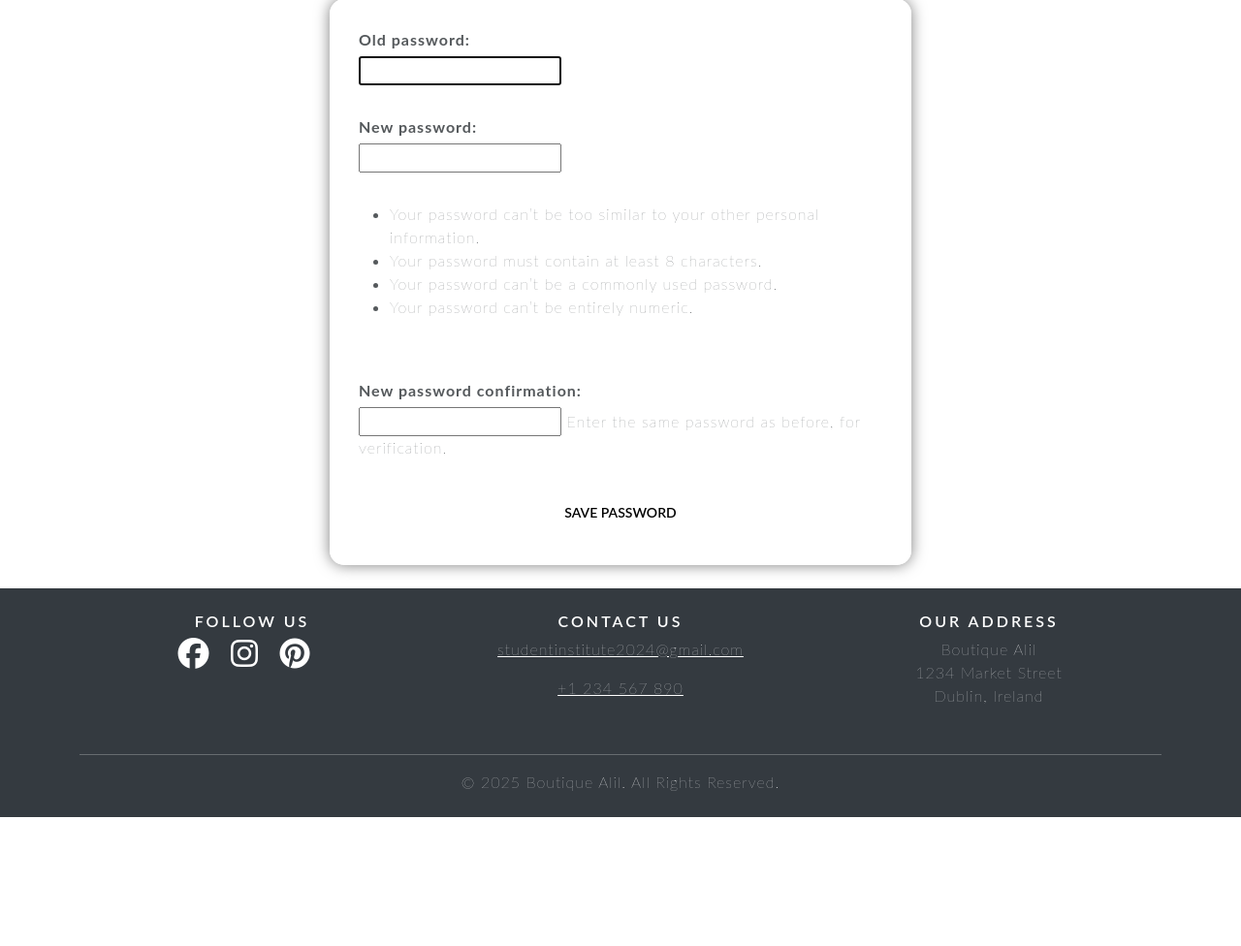
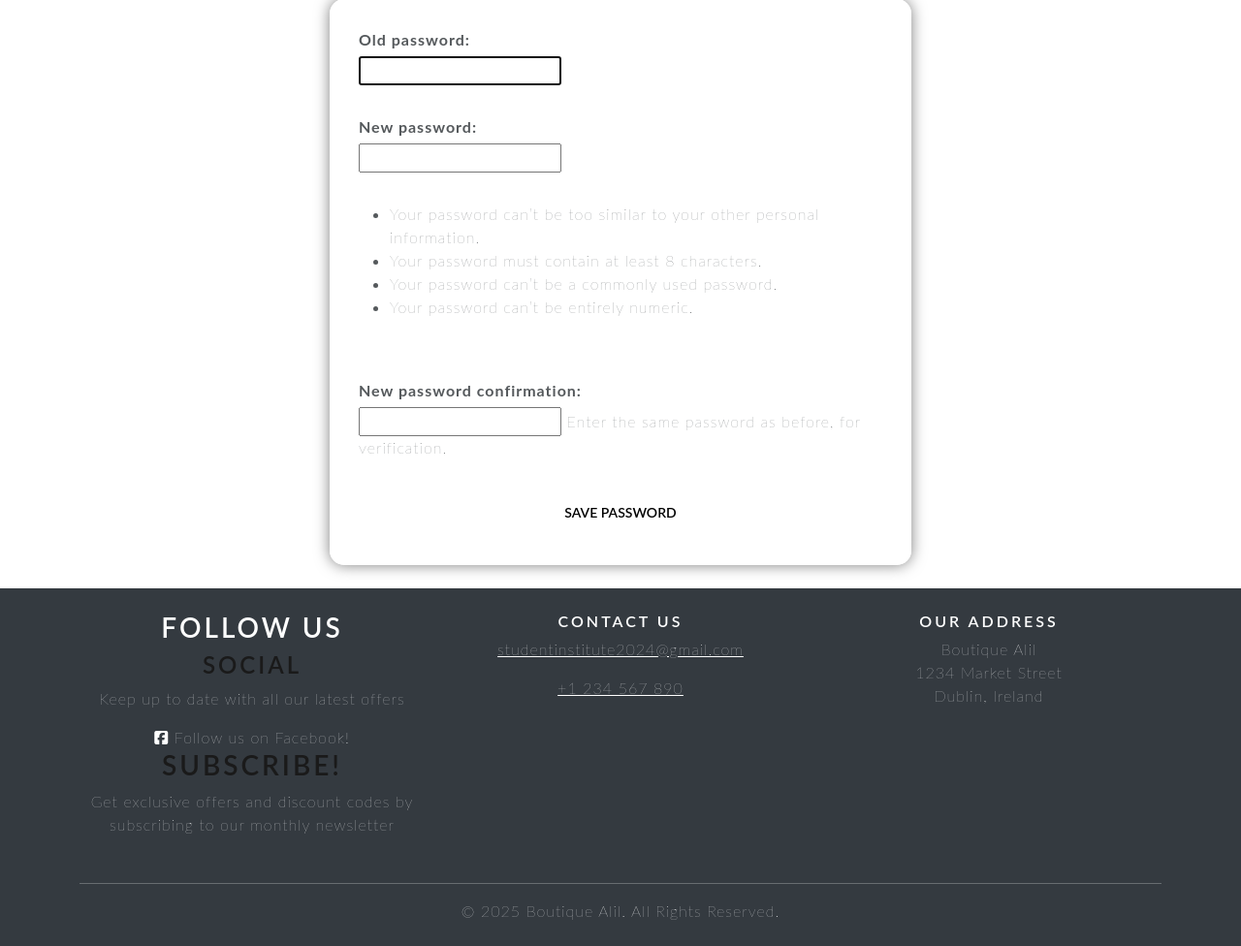
Before and after one commit to BadrAlioui/boutique_shop, a Django app: page /auth/password/ in a window 1280 px wide. Shown: the part 155-1131 px from the top of the page at 97% size. Run offline with Django 5.2, Linux system fonts and the light colour scheme; data comes from the database, SQL or seed files in the repository; some libraries are stand-ins or nearby versions.

Commit message:
Chanegd the fooster to add another link facebook and a picture in readme

```diff
--- a/templates/base.html
+++ b/templates/base.html
@@ -214,16 +214,14 @@
             <div class="container">
                 <div class="row">
                     <div class="col-md-4 text-center mb-3 icon">
-                        <h5 class="text-white">Follow Us</h5>
-                        <a href="https://www.facebook.com/" target="_blank" rel="noopener" class="text-white me-3" aria-label="Facebook">
-                            <i class="fab fa-facebook fa-2x"></i>
-                        </a>
-                        <a href="https://www.instagram.com/" target="_blank" rel="noopener"  class="text-white me-3" aria-label="Instagram">
-                            <i class="fab fa-instagram fa-2x"></i>
-                        </a>
-                        <a href="https://www.pinterest.com/" target="_blank" rel="noopener" class="text-white me-3" aria-label="Twitter">
-                            <i class="fab fa-pinterest fa-2x"></i>
-                        </a>
+                        <h2 class="text-white">Follow Us</h2>
+                        <h3>Social</h3>
+                        <p>Keep up to date with all our latest offers</p>
+                        <a href="https://www.facebook.com/profile.php?id=100094237140955" target="_blank"><i class="fab fa-facebook-square"></i> Follow us on Facebook!</a>
+                        <h2>Subscribe!</h2>
+                        <p>Get exclusive offers and discount codes by subscribing to our monthly newsletter</p>
+                        <!-- Mailchimp signup form here -->
+
                     </div>
 
                     <div class="col-md-4 text-center mb-3">
```
Also changed, not shown: README.md, images/responsive.png (added).
